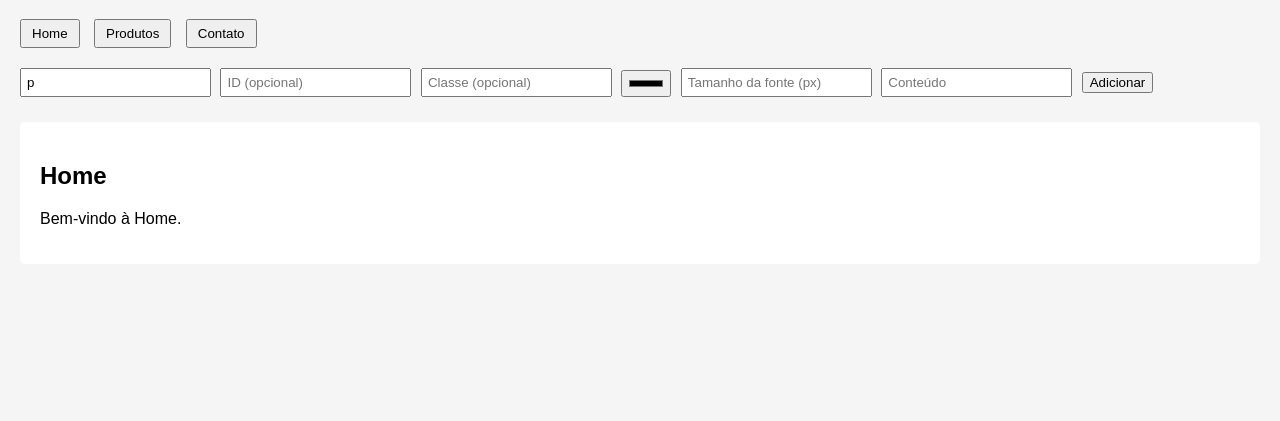
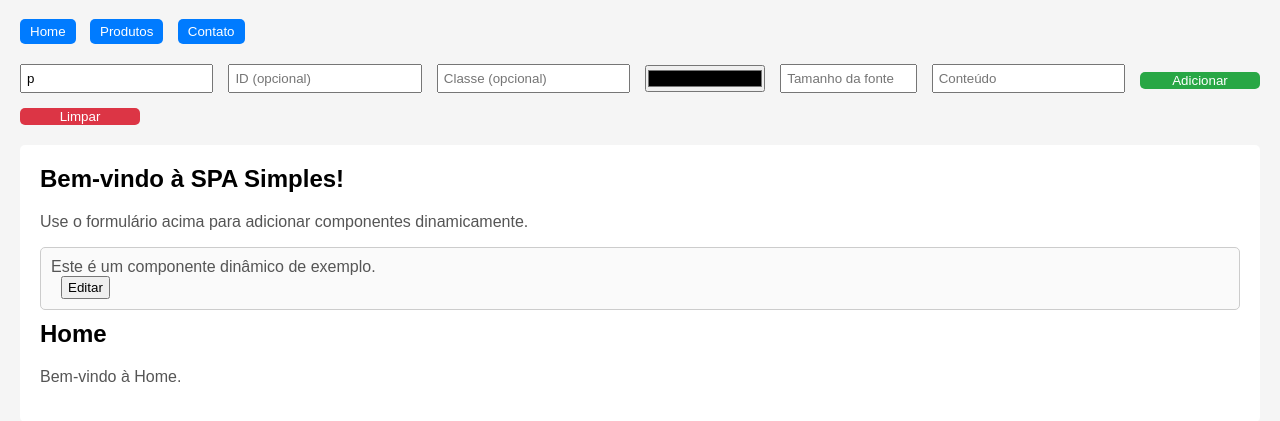
Before and after one commit to coermesson/SPAAtividade, a plain HTML site: page index.html in a window 1280 px wide. Shown: the part 61-482 px from the top of the page. Drawn offline with Linux system fonts and the light colour scheme.

Commit message:
ajustes no javaScript e css

```diff
--- a/index.html
+++ b/index.html
@@ -23,13 +23,25 @@
   <input id="idAttr" placeholder="ID (opcional)">
   <input id="classAttr" placeholder="Classe (opcional)">
   <input id="color" type="color" placeholder="Cor do texto">
-  <input id="fontSize" placeholder="Tamanho da fonte (px)">
-  <input id="content" placeholder="Conteúdo">
+  <input id="fontSize" placeholder="Tamanho da fonte (px)" type="number" min="8" max="72" required>
+  <input id="content" placeholder="Conteúdo" required>
   <button id="add">Adicionar</button>
+  <button id="clear">Limpar</button>
 </div>
 
     <!-- Área dinâmica -->
-    <div id="conteudo"></div>
+    <div id="conteudo">
+      <h2>Bem-vindo à SPA Simples!</h2>
+      <p>Use o formulário acima para adicionar componentes dinamicamente.</p>
+      <div class="dynamic-component">
+        <p>Este é um componente dinâmico de exemplo.</p>
+        <button id="edit" data-target="editTarget">Editar</button>
+        <!-- <input id="editContent" placeholder="Novo conteúdo">
+        <input id="editColor" type="color" placeholder="Nova cor">
+        <input id="editFontSize" placeholder="Novo tamanho (px)" type="number" min="8" max="72">
+        <button class="remove">Remover</button> -->
+      </div>
+    </div>
   </main>
 
   <script src="script.js"></script>
--- a/script.js
+++ b/script.js
@@ -1,4 +1,5 @@
-// SPA
+// SPA com persistência
+
 const paginas = {
   home: "<h2>Home</h2><p>Bem-vindo à Home.</p>",
   produtos: "<h2>Produtos</h2><ul><li>Produto 1</li><li>Produto 2</li></ul>",
@@ -7,41 +8,106 @@ const paginas = {
 
 const conteudo = document.getElementById("conteudo");
 
-// Troca de páginas
-function carregarPagina(p) { conteudo.innerHTML = paginas[p]; }
+
+// Criar containers de página e manter na memória
+const containers = {};
+for (const pagina in paginas) {
+  const div = document.createElement("div");
+  div.id = "pagina-" + pagina;
+  div.innerHTML = paginas[pagina];
+  div.style.display = "none"; // esconder por padrão
+  conteudo.appendChild(div);
+  containers[pagina] = div;
+}
+
+
+let paginaAtual = "home";
+
+// Função para trocar de página
+function carregarPagina(p) {
+  // Esconde todas
+  for (const nome in containers) {
+    containers[nome].style.display = "none";
+  }
+  // Mostra a página selecionada
+  containers[p].style.display = "block";
+  paginaAtual = p;
+}
+
+// Inicializa na home
 carregarPagina("home");
 
+// Eventos dos botões de navegação
 document.querySelectorAll("nav button").forEach(btn => {
-  btn.addEventListener("click", ()=> carregarPagina(btn.dataset.page));
+  btn.addEventListener("click", () => carregarPagina(btn.dataset.page));
 });
 
-// Criar componente com atributos, estilos e conteúdo
-document.getElementById("add").addEventListener("click", ()=>{
+// Criar componente dinâmico
+document.getElementById("add").addEventListener("click", () => {
   const tag = document.getElementById("tag").value || "p";
   const el = document.createElement(tag);
 
-  // Atributos simples
+  // Atributos
   const idVal = document.getElementById("idAttr").value;
   const classVal = document.getElementById("classAttr").value;
-  if(idVal) el.id = idVal;
-  if(classVal) el.className = classVal;
+  if (idVal) el.id = idVal;
+  if (classVal) el.className = classVal;
+  if (!idVal && !classVal) el.className = "dynamic-component";
 
-  // Estilos simples
+  // Estilos
   const color = document.getElementById("color").value;
   const size = document.getElementById("fontSize").value;
-  if(color) el.style.color = color;
-  if(size) el.style.fontSize = size + "px";
+  if (color) el.style.color = color;
+  if (size) el.style.fontSize = size + "px";
 
   // Conteúdo
   el.textContent = document.getElementById("content").value || "";
 
-  // Inserir na área dinâmica
-  conteudo.appendChild(el);
 
-  // Limpar campos
+  // Adiciona ao container da página atual
+  containers[paginaAtual].appendChild(el);
+
+   // Limpar campos
   document.getElementById("content").value = "";
   document.getElementById("idAttr").value = "";
   document.getElementById("classAttr").value = "";
   document.getElementById("color").value = "";
   document.getElementById("fontSize").value = "";
+  document.getElementById("tag").value = "p";
 });
+
+// Editar componente dinâmico
+// document.querySelectorAll("#edit").forEach(btn => {
+//   btn.addEventListener("click", () => {
+//     const el = document.getElementById("editTarget").value ? document.getElementById(document.getElementById("editTarget").value) : null;
+//     if (el && containers[paginaAtual].contains(el)) {
+//       // Atualiza atributos
+//       el.textContent = document.getElementById("editContent").value || el.textContent;
+//       const id = document.getElementById("editId").value;
+//       const className = document.getElementById("editClass").value;
+//       if (id) el.id = id;
+//       if (className) el.className = className;
+//       // Atualiza estilos
+//       const color = document.getElementById("editColor").value;
+//       const size = document.getElementById("editFontSize").value;
+//       if (color) el.style.color = color;
+//       if (size) el.style.fontSize = size + "px";
+//       // Limpar campos
+//       document.getElementById("editContent").value = "";
+//       document.getElementById("editColor").value = "";
+//       document.getElementById("editFontSize").value = "";
+//       document.getElementById("editTarget").value = "";
+//     } else {
+//       alert("Elemento não encontrado para edição.");
+//     }
+//   });
+// });
+
+
+// Limpar componentes dinâmicos
+document.getElementById("clear").addEventListener("click", () => {
+  const container = containers[paginaAtual];
+  while (container.firstChild) {
+    container.removeChild(container.firstChild);
+  }
+});
--- a/style.css
+++ b/style.css
@@ -1,6 +1,48 @@
 body { font-family: Arial; margin: 20px; background:#f5f5f5; }
 header { margin-bottom: 20px; }
-nav button { margin-right: 10px; padding:5px 10px; cursor:pointer; }
+nav button { margin-right: 10px; padding:5px 10px; cursor:pointer;  border: none; border-radius: 5px; background-color: #007BFF; color: white; }
 #criar { margin-bottom: 20px; }
 #criar input { padding:5px; margin-right:5px; margin-bottom:5px; }
 #conteudo { background:white; padding:20px; border-radius:5px; }
+#conteudo h2 { margin-top:0; }
+#conteudo ul { list-style-type: none; padding: 0; }
+#conteudo li { padding: 5px 0; border-bottom: 1px solid #eee; }
+#conteudo li:last-child { border-bottom: none; }
+#conteudo button { margin-left: 10px; padding:2px 5px; cursor:pointer; }
+#conteudo form input { padding:5px; margin-right:5px; margin-bottom:5px; }
+#conteudo form button { padding:5px 10px; cursor:pointer; }
+#conteudo p { color: #555; }
+#conteudo a { color: #007BFF; text-decoration: none; }
+#conteudo a:hover { text-decoration: underline; }
+#error { color: red; }
+#success { color: green; }
+.dynamic-component { margin: 10px 0; padding: 10px; border: 1px solid #ccc; border-radius: 5px; background-color: #fafafa; }
+.dynamic-component:hover { background-color: #f0f0f0; }
+.dynamic-component p { margin: 0; }
+.dynamic-component h1, .dynamic-component h2, .dynamic-component h3, .dynamic-component h4, .dynamic-component h5, .dynamic-component h6 { margin: 0; }
+.dynamic-component ul { padding-left: 20px; }
+.dynamic-component ol { padding-left: 20px; }
+.dynamic-component li { margin: 5px 0; }
+.dynamic-component a { color: #007BFF; text-decoration: none; }
+.dynamic-component a:hover { text-decoration: underline; }
+#clear { background-color: #dc3545; }
+#clear:hover { background-color: #c82333; }
+#add { background-color: #28a745; }
+#add:hover { background-color: #218838; }
+#criar input[type="number"] { width: 120px; }
+#criar input[type="color"] { width: 50px; padding: 0; }
+#criar input[type="text"] { width: 150px; }
+#criar input[type="text"]:focus, #criar input[type="number"]:focus { outline: none; border: 2px solid #007BFF; }
+#criar input[type="color"]:focus { outline: none; border: 2px solid #007BFF; }
+#criar button { border: none; border-radius: 5px; color: white; }
+#criar button:focus { outline: none; }
+button:disabled { background-color: #6c757d; cursor: not-allowed; }
+#criar { display: flex; flex-wrap: wrap; gap: 10px; align-items: center; }
+#criar input, #criar button { flex: 1 1 auto; min-width: 120px; }
+#criar button { flex: 0 0 auto; }
+#conteudo { min-height: 200px; }
+#conteudo .dynamic-component { transition: background-color 0.3s; }
+#conteudo .dynamic-component:hover { background-color: #e9ecef; }
+button { transition: background-color 0.3s; }
+#criar button { transition: background-color 0.3s; }
+#criar input { transition: border 0.3s; }
```
